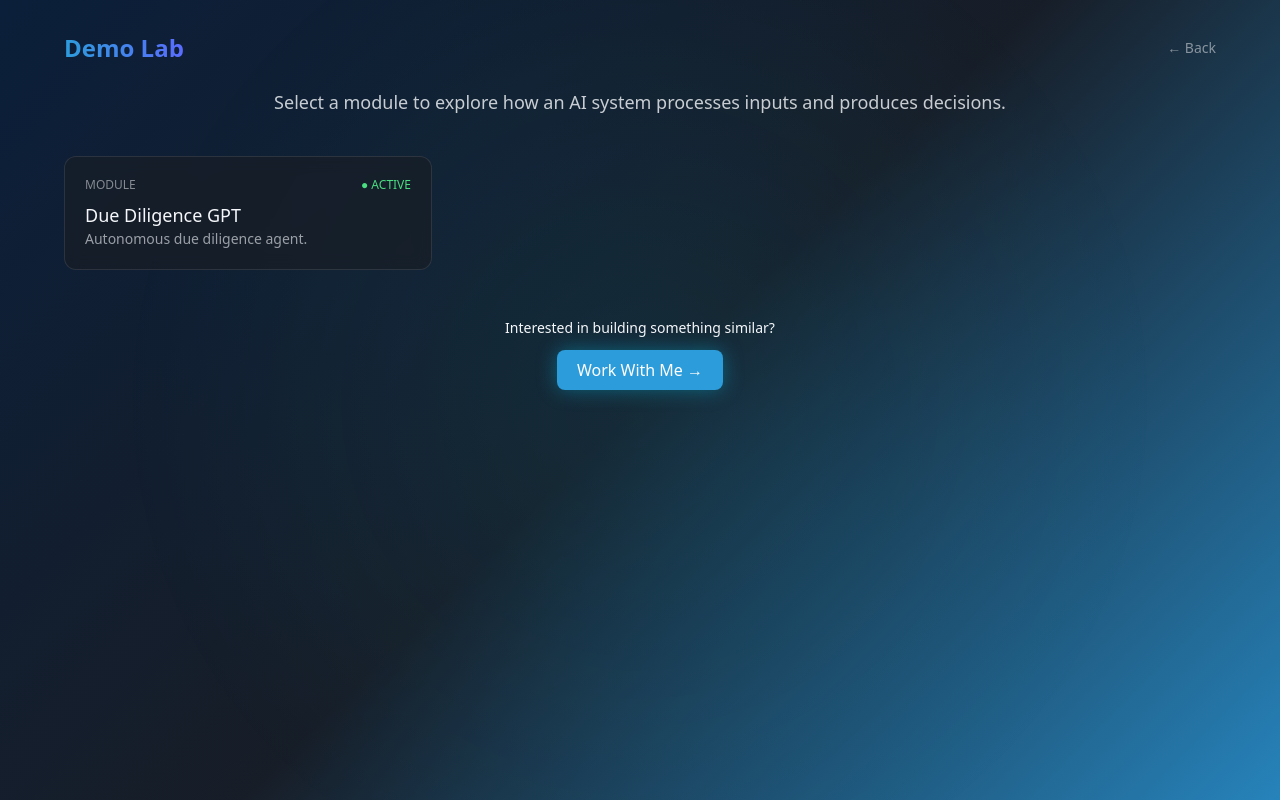
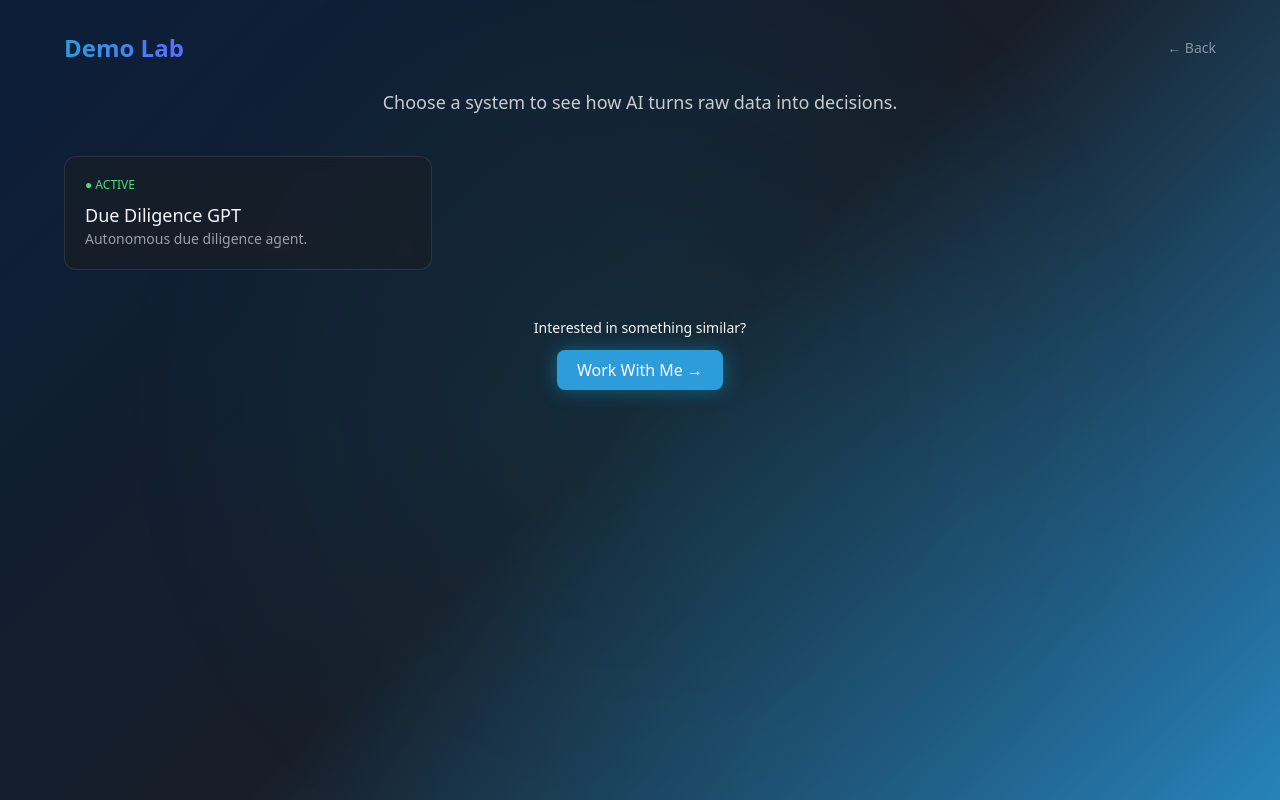
Before and after one commit to nickmelamed/site, a Next.js app in the folder site-npx/: page /demo-lab in a window 1280 px wide. Built offline with nearby package versions, Linux system fonts and the light colour scheme.

Commit message:
cleaned up request form, module text

```diff
--- a/site-npx/app/demo-lab/page.tsx
+++ b/site-npx/app/demo-lab/page.tsx
@@ -63,7 +63,7 @@ export default function ControlCenter() {
         className="relative z-10 max-w-3xl mx-auto text-center mb-10"
       >
         <p className="text-lg text-offwhite/80">
-          Select a module to explore how an AI system processes inputs and produces decisions.
+          Choose a system to see how AI turns raw data into decisions.
         </p>
       </motion.div>
 
@@ -81,7 +81,6 @@ export default function ControlCenter() {
 
             <div className="relative z-10">
               <div className="flex justify-between text-xs mb-2">
-                <span className="text-offwhite/50">MODULE</span>
                 <span className="text-green-400">● ACTIVE</span>
               </div>
 
@@ -95,7 +94,7 @@ export default function ControlCenter() {
       {/* CTA */}
       <div className="relative z-10 mt-12 text-center">
         <p className="text-sm text-offwhite 40 mb-3">
-          Interested in building something similar?
+          Interested in something similar?
         </p>
 
         <button
@@ -130,7 +129,7 @@ export default function ControlCenter() {
                   {run.name}
                 </h2>
 
-                {/* 🔥 FIXED CLOSE BUTTON */}
+                {/* CLOSE BUTTON */}
                 <button
                   onClick={closeDemo}
                   className="text-offwhite/50 hover:text-offwhite"
--- a/site-npx/app/page.tsx
+++ b/site-npx/app/page.tsx
@@ -66,7 +66,7 @@ export default function Home() {
           transition={{ duration: 0.6 }}
           className="mt-8 max-w-xl text-slate-300 text-lg"
         >
-          Custom AI systems for real-world decision-making and automation.
+          Custom AI systems for real-world decisions.
         </motion.p>
 
       </div>
--- a/site-npx/app/work/page.tsx
+++ b/site-npx/app/work/page.tsx
@@ -43,7 +43,7 @@ export default function WorkWithMe() {
         </div>
 
         <p className="text-sm text-offwhite/60 mb-6">
-          Tell me what you're trying to build — I'll help design and implement an AI system tailored to your needs.
+          Tell me what you're trying to build — let's get it done.
         </p>
 
         {/* Form */}
@@ -70,7 +70,7 @@ export default function WorkWithMe() {
           />
 
           <textarea
-            placeholder="What are you trying to build?"
+            placeholder="What are you trying to create?"
             value={form.message}
             onChange={(e) =>
               setForm({ ...form, message: e.target.value })
```
